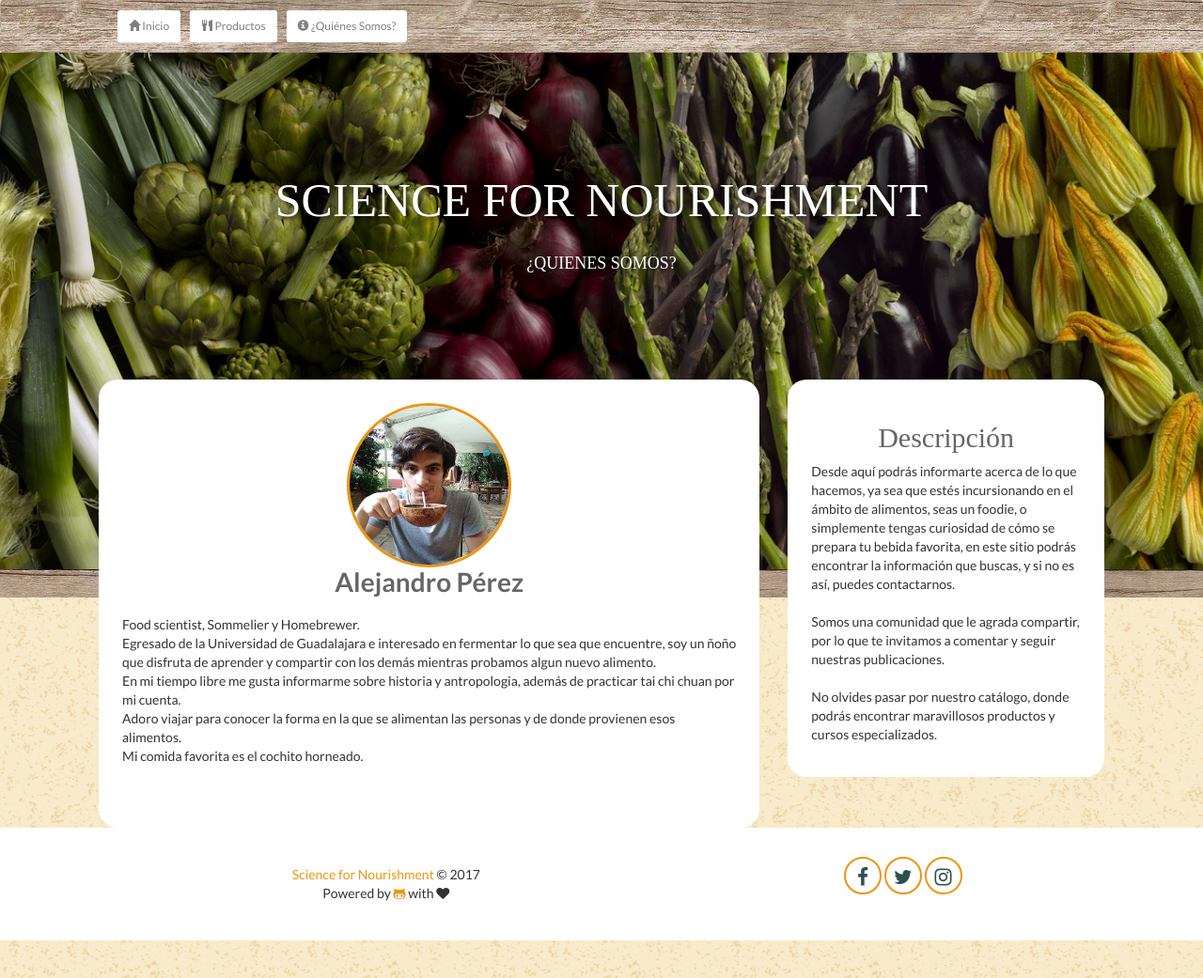
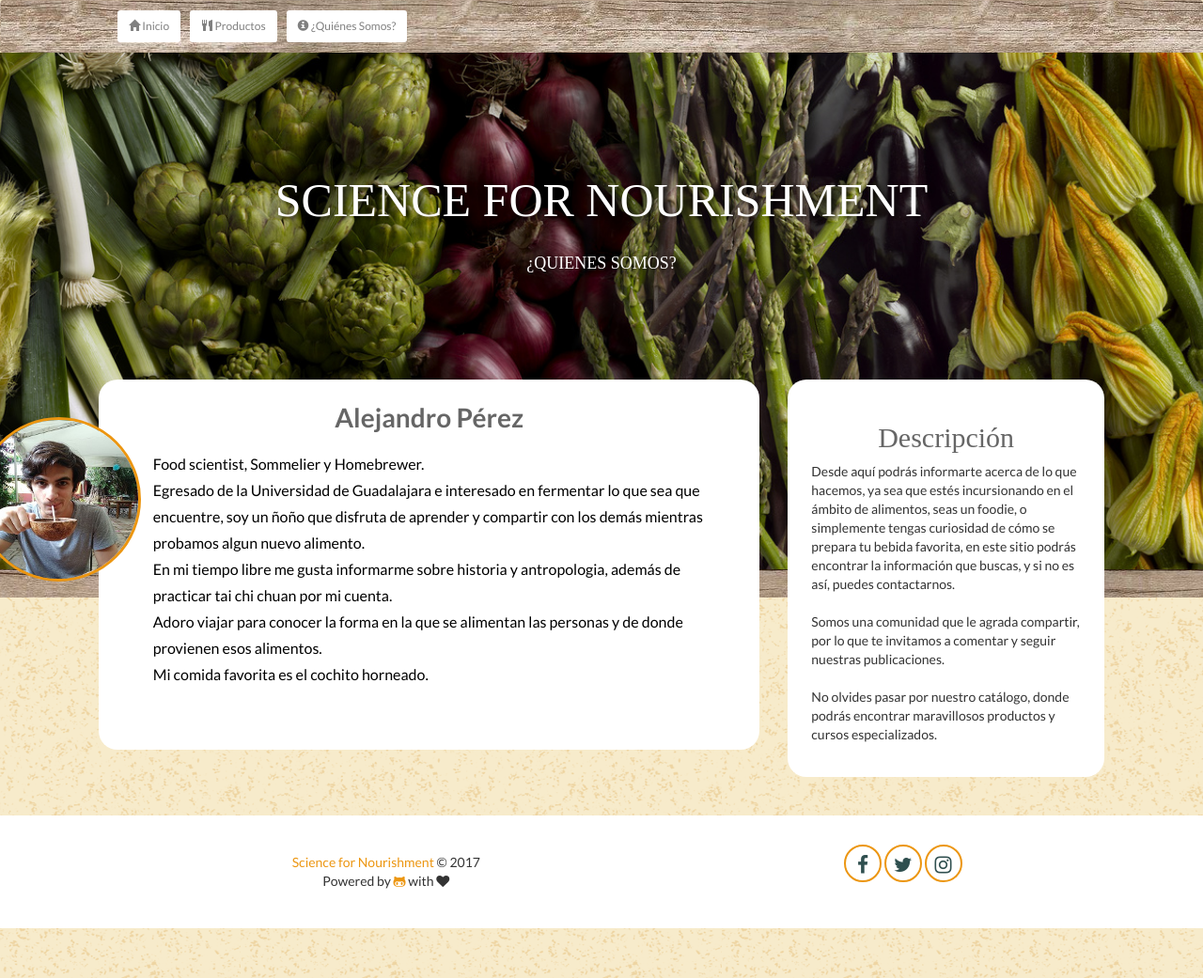
Before and after one commit to ScienceforNourishment/ScienceforNourishment.github.io, a Jekyll site: the page built from about.html, in a window 1280 px wide. Shown: the whole page at 94% size. Built offline with Jekyll 4.4.1, drawn with Linux system fonts in a browser that asks for light colours; nearby versions of some CDN libraries; some web fonts are replaced.

Commit message:
About fix

```diff
--- a/about.html
+++ b/about.html
@@ -20,14 +20,14 @@
             <section class="col-md-8">
                 <article class="post object border">
                     <div class="post-header">
-                        <div class="author-image hidden-sm hidden-xs" style="border: 0">
+                        <div class="author-image aboutimg hidden-sm hidden-xs" style="border: 0">
                         <img src="/assets/authors/alejandro1.jpg" alt="Alejandro Perez" title="Alejandro Perez">
                         </div>
                         <div class="post-title">
                             <h2>Alejandro Pérez</h2>
                         </div>
                     </div>
-                    <div class="">
+                    <div class="aboutinfo">
                         <p>Food scientist, Sommelier y Homebrewer.<br>Egresado de la Universidad de Guadalajara e interesado en fermentar
                          lo que sea que encuentre, soy un ñoño que disfruta de aprender y compartir con los demás mientras probamos
                          algun nuevo alimento.<br> En mi tiempo libre me gusta informarme sobre historia y antropologia, además de
```
